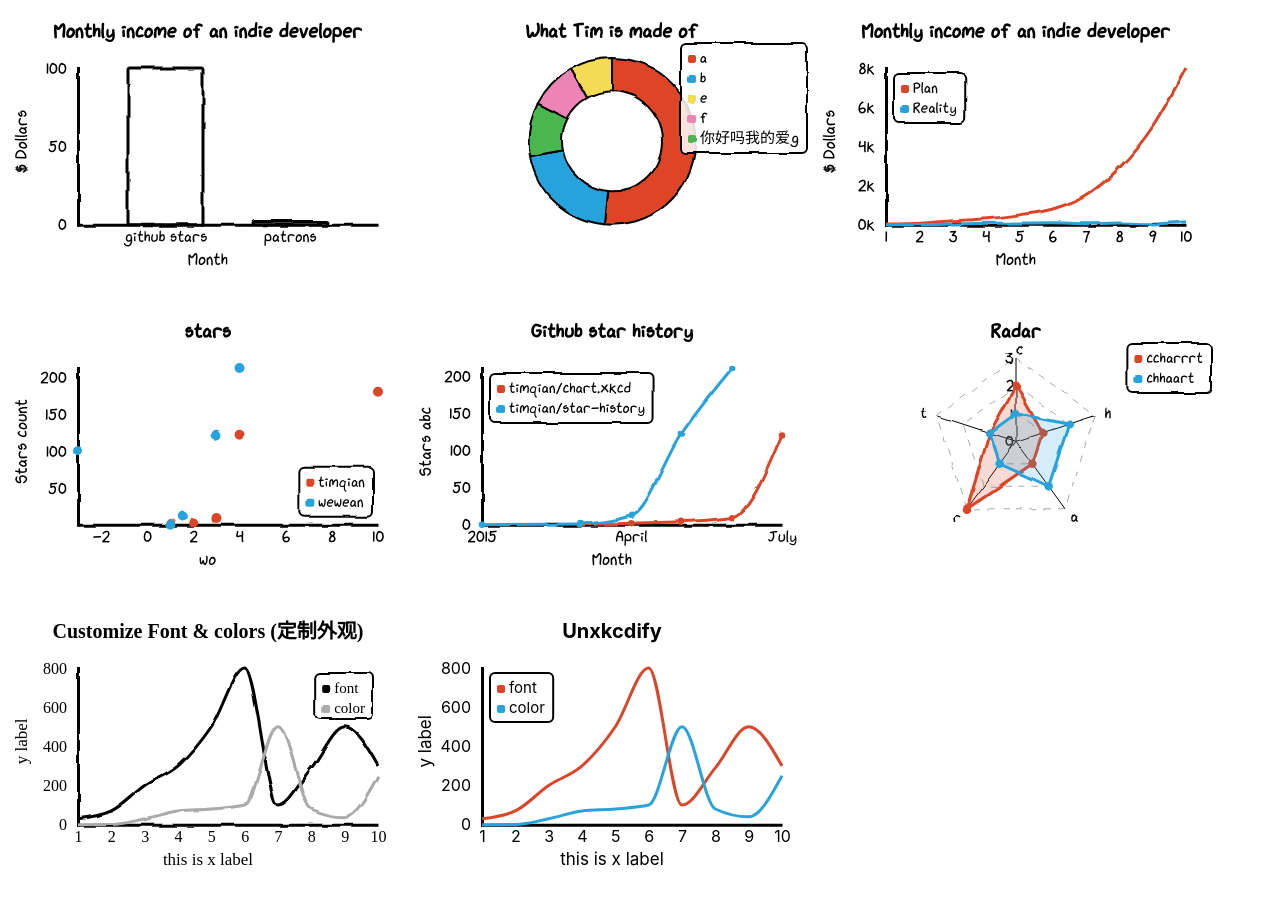
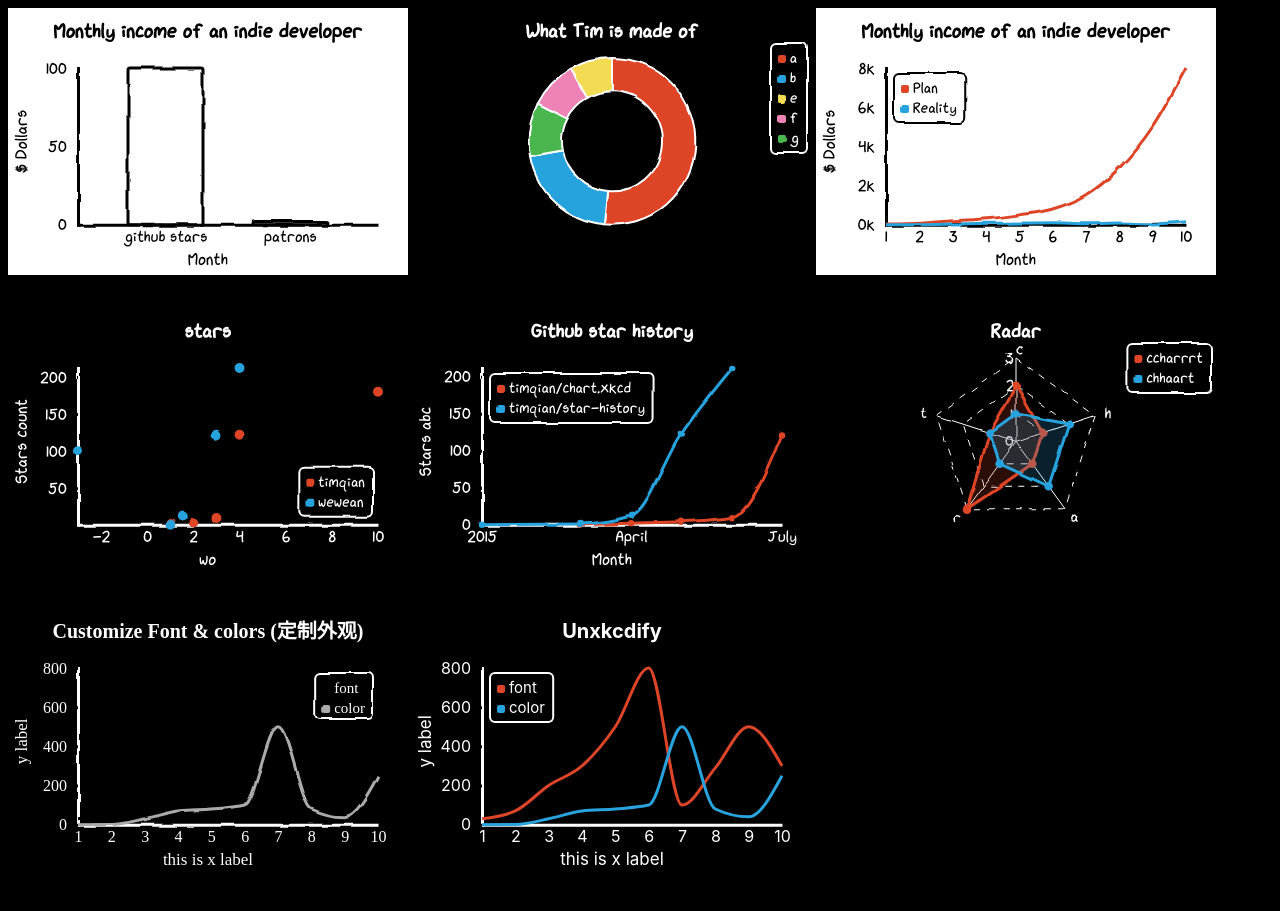
Before and after one commit to timqian/chart.xkcd, a website built with Parcel: page examples/npm/index.html in a window 1280 px wide. Built offline with nearby package versions, Linux system fonts and the light colour scheme; a web font is replaced by a local one.

Commit message:
Customizable stroke and background colors. (#52)
* First step of dark style.

* Preview of dark style.

* Step two

* Finish dark style.

* Clean up index.js

* Customize colors.

* Fixed error default values.

* Update docs.

* Clean up index.js

* Remove legendColor.

* Update docs.

* Remove legendColor

```diff
--- a/examples/npm/index.html
+++ b/examples/npm/index.html
@@ -1,4 +1,4 @@
-<html>
+<html style="background-color:black;">
     <head>
       <meta name="viewport" content="initial-scale=1.0, width=device-width" />
       <link href="https://fonts.googleapis.com/css?family=ZCOOL+KuaiLe&display=swap" rel="stylesheet">
--- a/examples/npm/index.js
+++ b/examples/npm/index.js
@@ -17,6 +17,8 @@ new chartXkcd.Bar(svg, {
   options: {
     yTickCount: 2,
     // unxkcdify: true,
+    // strokeColor: 'white',
+    // backgroundColor: 'black',
   },
 });
 
@@ -24,7 +26,7 @@ const svgPie = document.querySelector('.pie-chart');
 new chartXkcd.Pie(svgPie, {
   title: 'What Tim is made of',
   data: {
-    labels: ['a', 'b', 'e', 'f', '你好吗我的爱g'],
+    labels: ['a', 'b', 'e', 'f', 'g'],
     datasets: [{
       data: [500, 200, 80, 90, 100],
     }],
@@ -33,6 +35,8 @@ new chartXkcd.Pie(svgPie, {
     innerRadius: 0.6,
     legendPosition: chartXkcd.config.positionType.upRight,
     // unxkcdify: true,
+    strokeColor: 'white',
+    backgroundColor: 'black',
   },
 });
 
@@ -53,6 +57,8 @@ new chartXkcd.Line(svgLine, {
   },
   options: {
     // unxkcdify: true,
+    strokeColor: 'black',
+    backgroundColor: 'white',
   },
 });
 
@@ -76,6 +82,9 @@ new chartXkcd.XY(svgXY, {
     legendPosition: chartXkcd.config.positionType.downRight,
     showLine: false,
     // unxkcdify: true,
+    strokeColor: 'white',
+    backgroundColor: 'black',
+
   },
 });
 
@@ -101,6 +110,8 @@ new chartXkcd.XY(svgXY2, {
     timeFormat: 'MM/DD/YYYY',
     dotSize: 0.5,
     // unxkcdify: true,
+    strokeColor: 'white',
+    backgroundColor: 'black',
   },
 });
 
@@ -123,6 +134,8 @@ new chartXkcd.Radar(svgRadar, {
     showLabels: true,
     legendPosition: chartXkcd.config.positionType.upRight,
     // unxkcdify: true,
+    strokeColor: 'white',
+    backgroundColor: 'black',
   },
 });
 
@@ -145,6 +158,8 @@ new chartXkcd.Line(svgLineCus, {
     fontFamily: 'ZCOOL KuaiLe',
     dataColors: ['black', '#aaa'],
     legendPosition: chartXkcd.config.positionType.upRight,
+    strokeColor: 'white',
+    backgroundColor: 'black',
   },
 });
 
@@ -166,5 +181,7 @@ new chartXkcd.Line(svgLineUnxkcdify, {
   },
   options: {
     unxkcdify: true,
+    strokeColor: 'white',
+    backgroundColor: 'black',
   },
 });
--- a/src/Bar.js
+++ b/src/Bar.js
@@ -23,8 +23,16 @@ class Bar {
       yTickCount: 3,
       dataColors: [],
       fontFamily: 'xkcd',
+      strokeColor: 'black',
+      backgroundColor: 'white',
     },
   }) {
+    if(!options.strokeColor) {
+      options.strokeColor = 'black';
+    }
+    if(!options.backgroundColor) {
+      options.backgroundColor = 'white';
+    }
     if (title) {
       this.title = title;
       margin.top = 60;
@@ -42,6 +50,8 @@ class Bar {
       datasets,
     };
     this.options = options;
+    this.strokeColor = options.strokeColor;
+    this.backgroundColor = options.backgroundColor;
     this.filter = 'url(#xkcdify)';
     this.fontFamily = this.options.fontFamily || 'xkcd';
     if (options.unxkcdify) {
@@ -52,6 +62,7 @@ class Bar {
     this.svgEl = select(svg)
       .style('stroke-width', '3')
       .style('font-family', this.fontFamily)
+      .style('background', this.backgroundColor)
       .attr('width', svg.parentElement.clientWidth)
       .attr('height', Math.min((svg.parentElement.clientWidth * 2) / 3, window.innerHeight));
 
@@ -69,9 +80,9 @@ class Bar {
   }
 
   render() {
-    if (this.title) addLabels.title(this.svgEl, this.title);
-    if (this.xLabel) addLabels.xLabel(this.svgEl, this.xLabel);
-    if (this.yLabel) addLabels.yLabel(this.svgEl, this.yLabel);
+    if (this.title) addLabels.title(this.svgEl, this.title, this.strokeColor);
+    if (this.xLabel) addLabels.xLabel(this.svgEl, this.xLabel, this.strokeColor);
+    if (this.yLabel) addLabels.yLabel(this.svgEl, this.yLabel, this.strokeColor);
 
     const tooltip = new Tooltip({
       parent: this.svgEl,
@@ -79,6 +90,8 @@ class Bar {
       items: [{ color: 'red', text: 'weweyang: 12' }, { color: 'blue', text: 'timqian: 13' }],
       position: { x: 30, y: 30, type: config.positionType.upRight },
       unxkcdify: this.options.unxkcdify,
+      backgroundColor: this.backgroundColor,
+      strokeColor: this.strokeColor,
     });
 
     const xScale = scaleBand()
@@ -102,12 +115,14 @@ class Bar {
       moveDown: this.height,
       fontFamily: this.fontFamily,
       unxkcdify: this.options.unxkcdify,
+      stroke: this.strokeColor,
     });
     addAxis.yAxis(graphPart, {
       yScale,
       tickCount: this.options.yTickCount || 3,
       fontFamily: this.fontFamily,
       unxkcdify: this.options.unxkcdify,
+      stroke: this.strokeColor,
     });
 
     // Bars
@@ -122,7 +137,7 @@ class Bar {
       .attr('height', (d) => this.height - yScale(d))
       .attr('fill', 'none')
       .attr('pointer-events', 'all')
-      .attr('stroke', 'black')
+      .attr('stroke', this.strokeColor)
       .attr('stroke-width', 3)
       .attr('rx', 2)
       // .attr('cursor','crosshair')
--- a/src/Line.js
+++ b/src/Line.js
@@ -27,8 +27,16 @@ class Line {
       legendPosition: config.positionType.upLeft,
       dataColors: [],
       fontFamily: 'xkcd',
+      strokeColor: 'black',
+      backgroundColor: 'white',
     },
   }) {
+    if(!options.strokeColor) {
+      options.strokeColor = 'black';
+    }
+    if(!options.backgroundColor) {
+      options.backgroundColor = 'white';
+    }
     if (title) {
       this.title = title;
       margin.top = 60;
@@ -46,6 +54,8 @@ class Line {
       datasets,
     };
     this.options = options;
+    this.strokeColor = options.strokeColor;
+    this.backgroundColor = options.backgroundColor;
     this.filter = 'url(#xkcdify)';
     this.fontFamily = this.options.fontFamily || 'xkcd';
     if (options.unxkcdify) {
@@ -56,6 +66,7 @@ class Line {
     this.svgEl = select(svg)
       .style('stroke-width', '3')
       .style('font-family', this.fontFamily)
+      .style('background', this.backgroundColor)
       .attr('width', svg.parentElement.clientWidth)
       .attr('height', Math.min((svg.parentElement.clientWidth * 2) / 3, window.innerHeight));
     this.svgEl.selectAll('*').remove();
@@ -72,15 +83,17 @@ class Line {
   }
 
   render() {
-    if (this.title) addLabels.title(this.svgEl, this.title);
-    if (this.xLabel) addLabels.xLabel(this.svgEl, this.xLabel);
-    if (this.yLabel) addLabels.yLabel(this.svgEl, this.yLabel);
+    if (this.title) addLabels.title(this.svgEl, this.title, this.strokeColor);
+    if (this.xLabel) addLabels.xLabel(this.svgEl, this.xLabel, this.strokeColor);
+    if (this.yLabel) addLabels.yLabel(this.svgEl, this.yLabel, this.strokeColor);
     const tooltip = new Tooltip({
       parent: this.svgEl,
       title: '',
       items: [{ color: 'red', text: 'weweyang' }, { color: 'blue', text: 'timqian' }],
       position: { x: 60, y: 60, type: config.positionType.downRight },
       unxkcdify: this.options.unxkcdify,
+      backgroundColor: this.backgroundColor,
+      strokeColor: this.strokeColor,
     });
 
     const xScale = scalePoint()
@@ -104,12 +117,14 @@ class Line {
       moveDown: this.height,
       fontFamily: this.fontFamily,
       unxkcdify: this.options.unxkcdify,
+      stroke: this.strokeColor
     });
     addAxis.yAxis(graphPart, {
       yScale,
       tickCount: this.options.yTickCount || 3,
       fontFamily: this.fontFamily,
       unxkcdify: this.options.unxkcdify,
+      stroke: this.strokeColor,
     });
 
     this.svgEl.selectAll('.domain')
@@ -224,6 +239,8 @@ class Line {
       unxkcdify: this.options.unxkcdify,
       parentWidth: this.width,
       parentHeight: this.height,
+      backgroundColor: this.backgroundColor,
+      strokeColor: this.strokeColor,
     });
   }
 
--- a/src/Pie.js
+++ b/src/Pie.js
@@ -21,14 +21,24 @@ class Pie {
       legendPosition: config.positionType.upLeft,
       dataColors: [],
       fontFamily: 'xkcd',
+      strokeColor: 'black',
+      backgroundColor: 'white',
     },
   }) {
+    if(!options.strokeColor) {
+      options.strokeColor = 'black';
+    }
+    if(!options.backgroundColor) {
+      options.backgroundColor = 'white';
+    }
     this.title = title;
     this.data = {
       labels,
       datasets,
     };
     this.options = options;
+    this.strokeColor = options.strokeColor;
+    this.backgroundColor = options.backgroundColor;
     this.filter = 'url(#xkcdify-pie)';
     this.fontFamily = this.options.fontFamily || 'xkcd';
     if (options.unxkcdify) {
@@ -39,6 +49,7 @@ class Pie {
     this.svgEl = select(svg)
       .style('stroke-width', '3')
       .style('font-family', this.fontFamily)
+      .style('background', this.backgroundColor)
       .attr('width', svg.parentElement.clientWidth)
       .attr('height', Math.min((svg.parentElement.clientWidth * 2) / 3, window.innerHeight));
     this.svgEl.selectAll('*').remove();
@@ -58,7 +69,7 @@ class Pie {
 
   render() {
     if (this.title) {
-      addLabels.title(this.svgEl, this.title);
+      addLabels.title(this.svgEl, this.title, this.strokeColor);
     }
 
     const tooltip = new Tooltip({
@@ -67,6 +78,8 @@ class Pie {
       items: [{ color: 'red', text: 'weweyang: 12' }, { color: 'blue', text: 'timqian: 13' }],
       position: { x: 30, y: 30, type: config.positionType.upRight },
       unxkcdify: this.options.unxkcdify,
+      strokeColor: this.strokeColor,
+      backgroundColor: this.backgroundColor,
     });
 
     const radius = Math.min(this.width, this.height) / 2 - margin;
@@ -87,7 +100,7 @@ class Pie {
       .attr('class', '.xkcd-chart-arc')
       .attr('d', theArc)
       .attr('fill', 'none')
-      .attr('stroke', 'black')
+      .attr('stroke', this.strokeColor)
       .attr('stroke-width', 2)
       .attr('fill', (d, i) => colors[i])
       .attr('filter', this.filter)
@@ -132,6 +145,8 @@ class Pie {
       unxkcdify: this.options.unxkcdify,
       parentWidth: this.width,
       parentHeight: this.height,
+      strokeColor: this.strokeColor,
+      backgroundColor: this.backgroundColor,
     });
   }
 
--- a/src/Radar.js
+++ b/src/Radar.js
@@ -26,8 +26,16 @@ class Radar {
       dataColors: [],
       fontFamily: 'xkcd',
       dotSize: 1,
+      strokeColor: 'black',
+      backgroundColor: 'white',
     },
   }) {
+    if(!options.strokeColor) {
+      options.strokeColor = 'black';
+    }
+    if(!options.backgroundColor) {
+      options.backgroundColor = 'white';
+    }
     this.title = title;
     this.data = {
       labels,
@@ -36,6 +44,8 @@ class Radar {
     // TODO: find the longest dataset or throw an error for inconsistent datasets
     this.directionsCount = datasets[0].data.length;
     this.options = options;
+    this.strokeColor = options.strokeColor;
+    this.backgroundColor = options.backgroundColor;
     this.filter = 'url(#xkcdify-pie)';
     this.fontFamily = this.options.fontFamily || 'xkcd';
     if (options.unxkcdify) {
@@ -45,6 +55,7 @@ class Radar {
     this.svgEl = select(svg)
       .style('stroke-width', '3')
       .style('font-family', this.fontFamily)
+      .style('background', this.backgroundColor)
       .attr('width', svg.parentElement.clientWidth)
       .attr('height', Math.min((svg.parentElement.clientWidth * 2) / 3, window.innerHeight));
     this.svgEl.selectAll('*').remove();
@@ -62,7 +73,7 @@ class Radar {
 
   render() {
     if (this.title) {
-      addLabels.title(this.svgEl, this.title);
+      addLabels.title(this.svgEl, this.title, this.strokeColor);
     }
 
     const tooltip = new Tooltip({
@@ -71,6 +82,8 @@ class Radar {
       items: [],
       position: { x: 0, y: 0, type: config.positionType.downRight },
       unxkcdify: this.options.unxkcdify,
+      strokeColor: this.strokeColor,
+      backgroundColor: this.backgroundColor,
     });
 
     const dotInitSize = 3.5 * (this.options.dotSize || 1);
@@ -108,7 +121,7 @@ class Radar {
       .attr('class', 'xkcd-chart-radar-level')
       .attr('d', (d) => theLine(Array(this.directionsCount).fill(d)))
       .style('fill', 'none')
-      .attr('stroke', '#aaa')
+      .attr('stroke', this.strokeColor)
       .attr('stroke-dasharray', '7,7');
 
     grid.selectAll('.xkcd-chart-radar-line')
@@ -116,7 +129,7 @@ class Radar {
       .enter()
       .append('line')
       .attr('class', '.xkcd-chart-radar-line')
-      .attr('stroke', 'black')
+      .attr('stroke', this.strokeColor)
       .attr('x1', 0)
       .attr('y1', 0)
       .attr('x2', getX)
@@ -130,6 +143,7 @@ class Radar {
       .attr('x', (d) => getX(d, 0))
       .attr('y', (d) => getY(d, 0))
       .style('font-size', '16')
+      .style('fill', this.strokeColor)
       .attr('text-anchor', 'end')
       .attr('dx', '-.125em')
       .attr('dy', '.35em')
@@ -142,6 +156,7 @@ class Radar {
         .append('text')
         .attr('class', 'xkcd-chart-radar-label')
         .style('font-size', '16')
+        .style('fill', this.strokeColor)
         .attr('x', (d, i) => (radius + 10) * Math.cos(angleStep * i + angleOffset))
         .attr('y', (d, i) => (radius + 10) * Math.sin(angleStep * i + angleOffset))
         .attr('dy', '.35em')
@@ -232,6 +247,8 @@ class Radar {
         unxkcdify: this.options.unxkcdify,
         parentWidth: this.width,
         parentHeight: this.height,
+        backgroundColor: this.backgroundColor,
+        strokeColor: this.strokeColor,
       });
     }
   }
--- a/src/XY.js
+++ b/src/XY.js
@@ -31,8 +31,16 @@ class XY {
       legendPosition: config.positionType.upLeft,
       dataColors: [],
       fontFamily: 'xkcd',
+      strokeColor: 'black',
+      backgroundColor: 'white',
     },
   }) {
+    if(!options.strokeColor) {
+      options.strokeColor = 'black';
+    }
+    if(!options.backgroundColor) {
+      options.backgroundColor = 'white';
+    }
     // TODO: extract a function?
     if (title) {
       this.title = title;
@@ -50,6 +58,8 @@ class XY {
       datasets,
     };
     this.options = options;
+    this.strokeColor = options.strokeColor;
+    this.backgroundColor = options.backgroundColor;
     this.filter = 'url(#xkcdify)';
     this.fontFamily = this.options.fontFamily || 'xkcd';
     if (options.unxkcdify) {
@@ -60,6 +70,7 @@ class XY {
     this.svgEl = select(svg)
       .style('stroke-width', 3)
       .style('font-family', this.fontFamily)
+      .style('background', this.backgroundColor)
       .attr('width', svg.parentElement.clientWidth)
       .attr('height', Math.min((svg.parentElement.clientWidth * 2) / 3, window.innerHeight));
     this.svgEl.selectAll('*').remove();
@@ -76,9 +87,9 @@ class XY {
   }
 
   render() {
-    if (this.title) addLabels.title(this.svgEl, this.title);
-    if (this.xLabel) addLabels.xLabel(this.svgEl, this.xLabel);
-    if (this.yLabel) addLabels.yLabel(this.svgEl, this.yLabel);
+    if (this.title) addLabels.title(this.svgEl, this.title, this.strokeColor);
+    if (this.xLabel) addLabels.xLabel(this.svgEl, this.xLabel, this.strokeColor);
+    if (this.yLabel) addLabels.yLabel(this.svgEl, this.yLabel, this.strokeColor);
 
     const tooltip = new Tooltip({
       parent: this.svgEl,
@@ -86,6 +97,8 @@ class XY {
       items: [{ color: 'red', text: 'weweyang' }, { color: 'blue', text: 'timqian' }],
       position: { x: 60, y: 60, type: config.positionType.dowfnRight },
       unxkcdify: this.options.unxkcdify,
+      strokeColor: this.strokeColor,
+      backgroundColor: this.backgroundColor,
     });
 
     if (this.options.timeFormat) {
@@ -127,12 +140,14 @@ class XY {
       moveDown: this.height,
       fontFamily: this.fontFamily,
       unxkcdify: this.options.unxkcdify,
+      stroke: this.strokeColor,
     });
     addAxis.yAxis(graphPart, {
       yScale,
       tickCount: this.options.yTickCount === undefined ? 3 : this.options.yTickCount,
       fontFamily: this.fontFamily,
       unxkcdify: this.options.unxkcdify,
+      stroke: this.strokeColor,
     });
 
     // lines
@@ -237,6 +252,8 @@ class XY {
       unxkcdify: this.options.unxkcdify,
       parentWidth: this.width,
       parentHeight: this.height,
+      strokeColor: this.strokeColor,
+      backgroundColor: this.backgroundColor,
     });
   }
 
--- a/src/components/Tooltip.js
+++ b/src/components/Tooltip.js
@@ -24,12 +24,14 @@ class Tooltip {
    * }
    */
   constructor({
-    parent, title, items, position, unxkcdify,
+    parent, title, items, position, unxkcdify, backgroundColor, strokeColor,
   }) {
     this.title = title;
     this.items = items;
     this.position = position;
     this.filter = !unxkcdify ? 'url(#xkcdify)' : null;
+    this.backgroundColor = backgroundColor;
+    this.strokeColor = strokeColor;
 
     this.svg = parent.append('svg')
       .attr('x', this._getUpLeftX())
@@ -37,9 +39,9 @@ class Tooltip {
       .style('visibility', 'hidden');
 
     this.tipBackground = this.svg.append('rect')
-      .style('fill', 'white')
-      .attr('fill-opacity', 0.85)
-      .attr('stroke', '#aaa')
+      .style('fill', this.backgroundColor)
+      .attr('fill-opacity', .9)
+      .attr('stroke', this.strokeColor)
       .attr('stroke-width', 2)
       .attr('rx', 5)
       .attr('ry', 5)
@@ -52,6 +54,7 @@ class Tooltip {
     this.tipTitle = this.svg.append('text')
       .style('font-size', 15)
       .style('font-weight', 'bold')
+      .style('fill', this.strokeColor)
       .attr('x', 15)
       .attr('y', 25)
       .text(title);
@@ -119,6 +122,7 @@ class Tooltip {
 
     svg.append('text')
       .style('font-size', '15')
+      .style('fill', this.strokeColor)
       .attr('x', 15 + 12)
       .attr('y', 37 + 20 * i + 8)
       .text(item.text);
--- a/src/utils/addLabels.js
+++ b/src/utils/addLabels.js
@@ -1,31 +1,34 @@
-const title = (parent, text) => {
+const title = (parent, text, fill) => {
   parent
     .append('text')
     .style('font-size', '20')
     .style('font-weight', 'bold')
+    .style('fill', fill)
     .attr('x', '50%')
     .attr('y', 30)
     .attr('text-anchor', 'middle')
     .text(text);
 };
 
-const xLabel = (parent, text) => {
+const xLabel = (parent, text, fill) => {
   parent
     .append('text')
     .style('font-size', 17)
+    .style('fill', fill)
     .attr('x', '50%')
     .attr('y', parent.attr('height') - 10)
     .attr('text-anchor', 'middle')
     .text(text);
 };
 
-const yLabel = (parent, text) => {
+const yLabel = (parent, text, fill) => {
   parent
     .append('text')
     .attr('text-anchor', 'end')
     .attr('dy', '.75em')
     .attr('transform', 'rotate(-90)')
     .style('font-size', 17)
+    .style('fill', fill)
     .text(text)
     .attr('y', 6)
     .call((f) => {
--- a/src/utils/addLegend.js
+++ b/src/utils/addLegend.js
@@ -1,7 +1,7 @@
 import config from '../config';
 
 export default function addLegend(parent, {
-  items, position, unxkcdify, parentWidth, parentHeight,
+  items, position, unxkcdify, parentWidth, parentHeight, strokeColor, backgroundColor,
 }) {
   const filter = !unxkcdify ? 'url(#xkcdify)' : null;
 
@@ -22,6 +22,7 @@ export default function addLegend(parent, {
 
     textLayer.append('text')
       .style('font-size', '15')
+      .style('fill', strokeColor)
       .attr('x', 15 + 12)
       .attr('y', 17 + 20 * i + 8)
       .text(item.text);
@@ -48,9 +49,9 @@ export default function addLegend(parent, {
 
   // add background
   backgroundLayer.append('rect')
-    .style('fill', 'white')
+    .style('fill', backgroundColor)
     .attr('fill-opacity', 0.85)
-    .attr('stroke', 'black')
+    .attr('stroke', strokeColor)
     .attr('stroke-width', 2)
     .attr('rx', 5)
     .attr('ry', 5)
```
Also changed, not shown: docs/04-line.md (+2 -0 lines), docs/05-XY.md (+2 -0 lines), docs/06-bar.md (+2 -0 lines), docs/07-pie.md (+2 -0 lines), docs/08-radar.md (+2 -0 lines), package.json (+4 -4 lines), src/utils/addAxis.js (+8 -6 lines), 2 other files.
